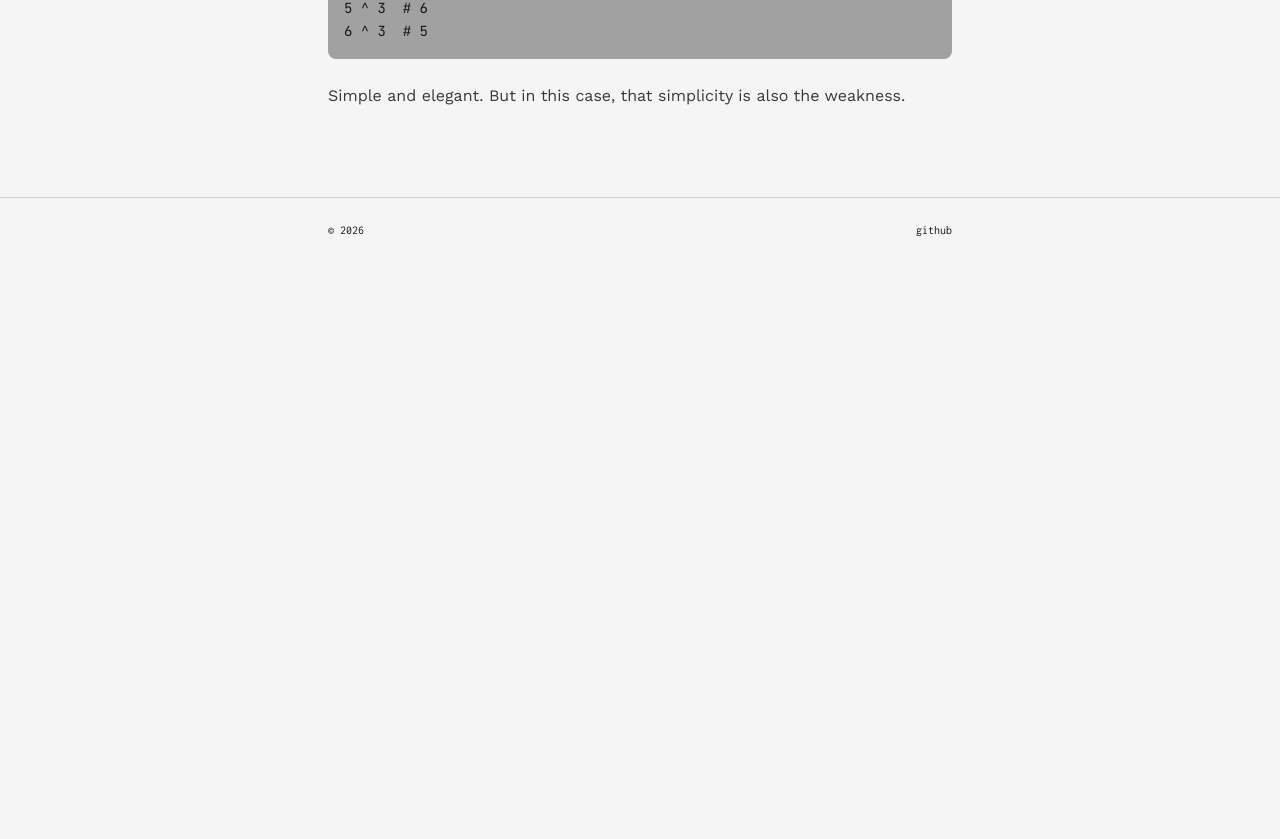
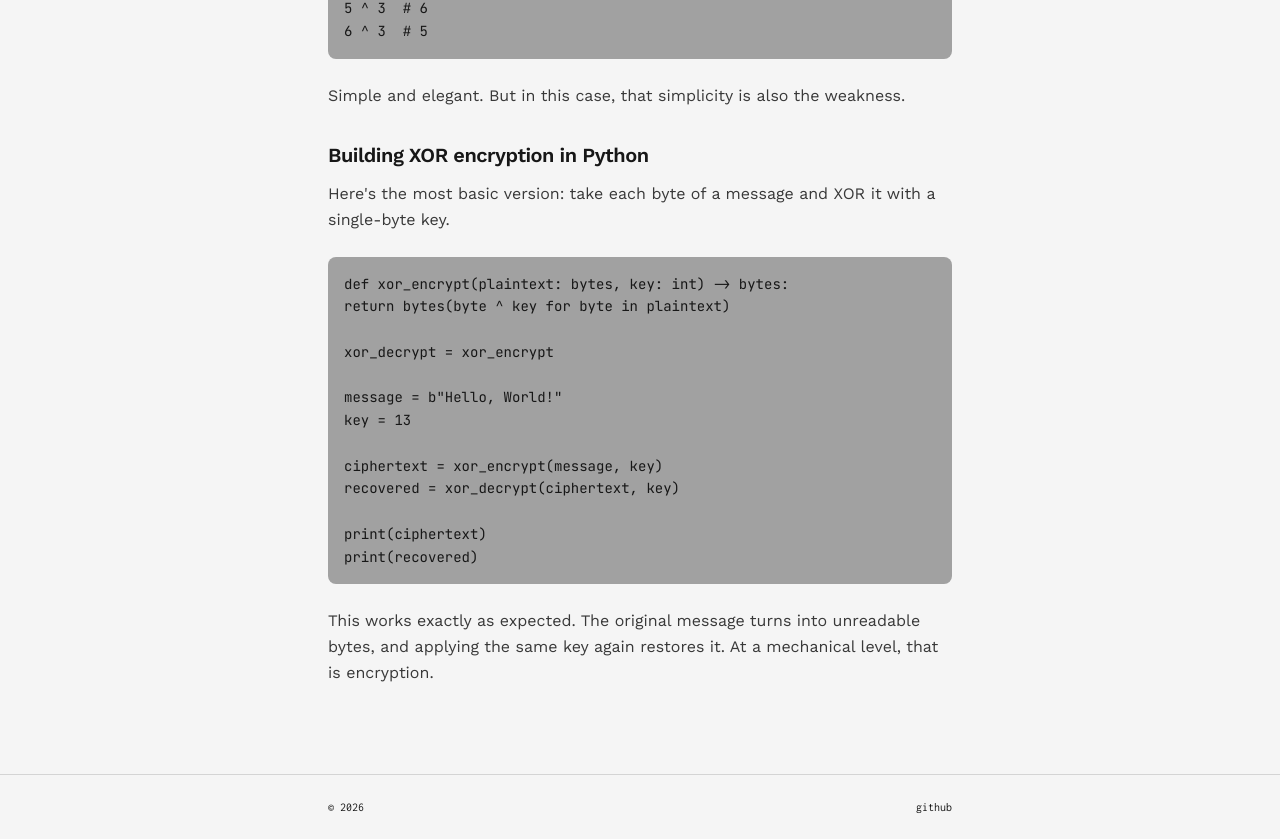
Before and after one commit to n0as-ark/logbook, a React (Vite) app: page /logbook/blog/xor-cipher-basics in a window 1280 px wide. Shown: the part 1433-2272 px from the top of the page. Before the commit the page ends 1695 px from the top, so only its background shows below. Built offline with nearby package versions, Linux system fonts and the light colour scheme; the HTML template or start-up script is replaced by a standard one.

Commit message:
Update posts.ts

```diff
--- a/src/data/posts.ts
+++ b/src/data/posts.ts
@@ -79,6 +79,24 @@ What makes XOR interesting is that it is reversible. If you apply XOR to a value
 5 ^ 3  # 6
 6 ^ 3  # 5
 \`\`\`
-Simple and elegant. But in this case, that simplicity is also the weakness.`,
+Simple and elegant. But in this case, that simplicity is also the weakness.
+## Building XOR encryption in Python
+Here's the most basic version: take each byte of a message and XOR it with a single-byte key.
+\`\`\`python
+def xor_encrypt(plaintext: bytes, key: int) -> bytes:
+  return bytes(byte ^ key for byte in plaintext)
+
+xor_decrypt = xor_encrypt
+
+message = b"Hello, World!"
+key = 13
+
+ciphertext = xor_encrypt(message, key)
+recovered = xor_decrypt(ciphertext, key)
+
+print(ciphertext)
+print(recovered)
+\`\`\`
+This works exactly as expected. The original message turns into unreadable bytes, and applying the same key again restores it. At a mechanical level, that is encryption.`,
   },
 ];
```
